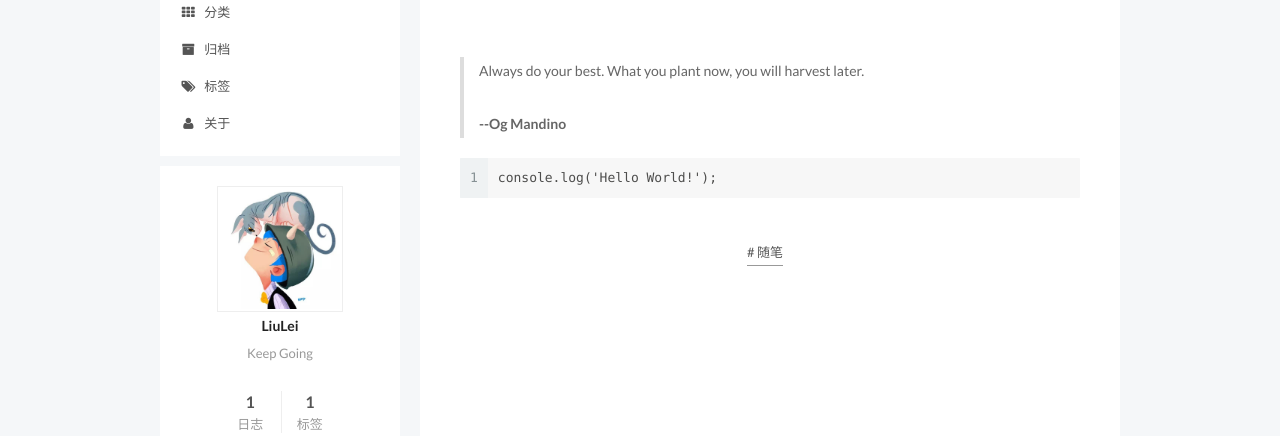
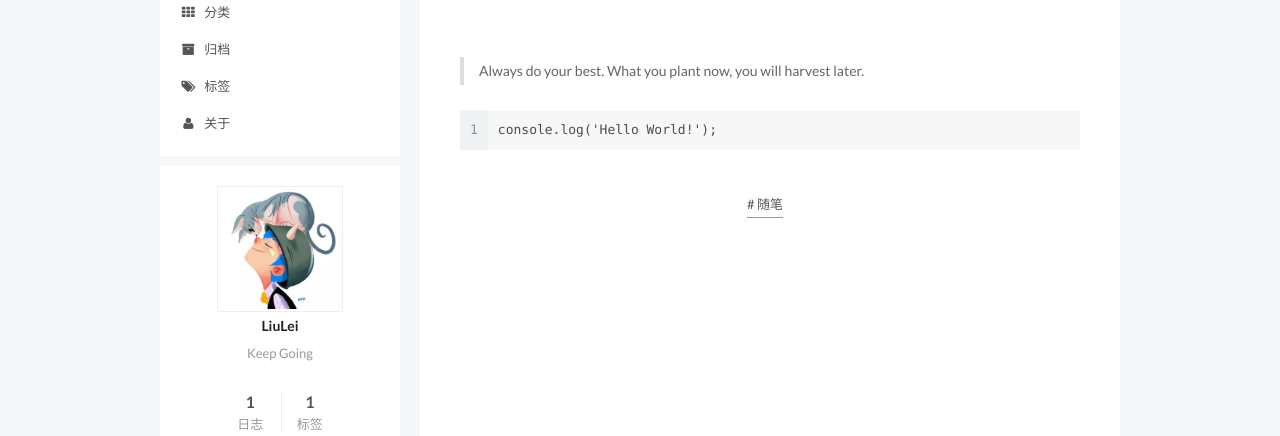
Before and after one commit to LiuL0703/LiuL0703.github.io, a plain HTML site: page 2017/01/25/开篇/index.html in a window 1280 px wide. Shown: the part 152-588 px from the top of the page. Drawn offline with Linux system fonts and the light colour scheme.

Commit message:
Site updated: 2017-01-25 11:10:23

```diff
--- a/2017/01/25/开篇/index.html
+++ b/2017/01/25/开篇/index.html
@@ -85,20 +85,20 @@
 
 
 <meta name="description" content="Always do your best. What you plant now, you will harvest later.
---Og Mandino
+
 1console.log(&amp;apos;Hello World!&amp;apos;);">
 <meta property="og:type" content="article">
 <meta property="og:title" content="开篇">
 <meta property="og:url" content="http://yoursite.com/2017/01/25/开篇/index.html">
 <meta property="og:site_name" content="LouieLiu">
 <meta property="og:description" content="Always do your best. What you plant now, you will harvest later.
---Og Mandino
+
 1console.log(&amp;apos;Hello World!&amp;apos;);">
-<meta property="og:updated_time" content="2017-01-25T03:04:52.032Z">
+<meta property="og:updated_time" content="2017-01-25T03:10:11.492Z">
 <meta name="twitter:card" content="summary">
 <meta name="twitter:title" content="开篇">
 <meta name="twitter:description" content="Always do your best. What you plant now, you will harvest later.
---Og Mandino
+
 1console.log(&amp;apos;Hello World!&amp;apos;);">
 
 
@@ -351,7 +351,7 @@
 
 
         <blockquote><p>Always do your best. What you plant now, you will harvest later.</p>
-<footer><strong>--Og Mandino</strong></footer></blockquote>
+</blockquote>
 <figure class="highlight plain"><table><tr><td class="gutter"><pre><div class="line">1</div></pre></td><td class="code"><pre><div class="line">console.log(&apos;Hello World!&apos;);</div></pre></td></tr></table></figure>
 
     </div>
--- a/css/main.css
+++ b/css/main.css
@@ -1686,7 +1686,7 @@ pre .javascript .function {
   width: 4px;
   height: 4px;
   border-radius: 50%;
-  background: #8affe7;
+  background: #f9dd4e;
 }
 .links-of-blogroll {
   font-size: 13px;
```
Also changed, not shown: index.html (+1 -1 lines).
